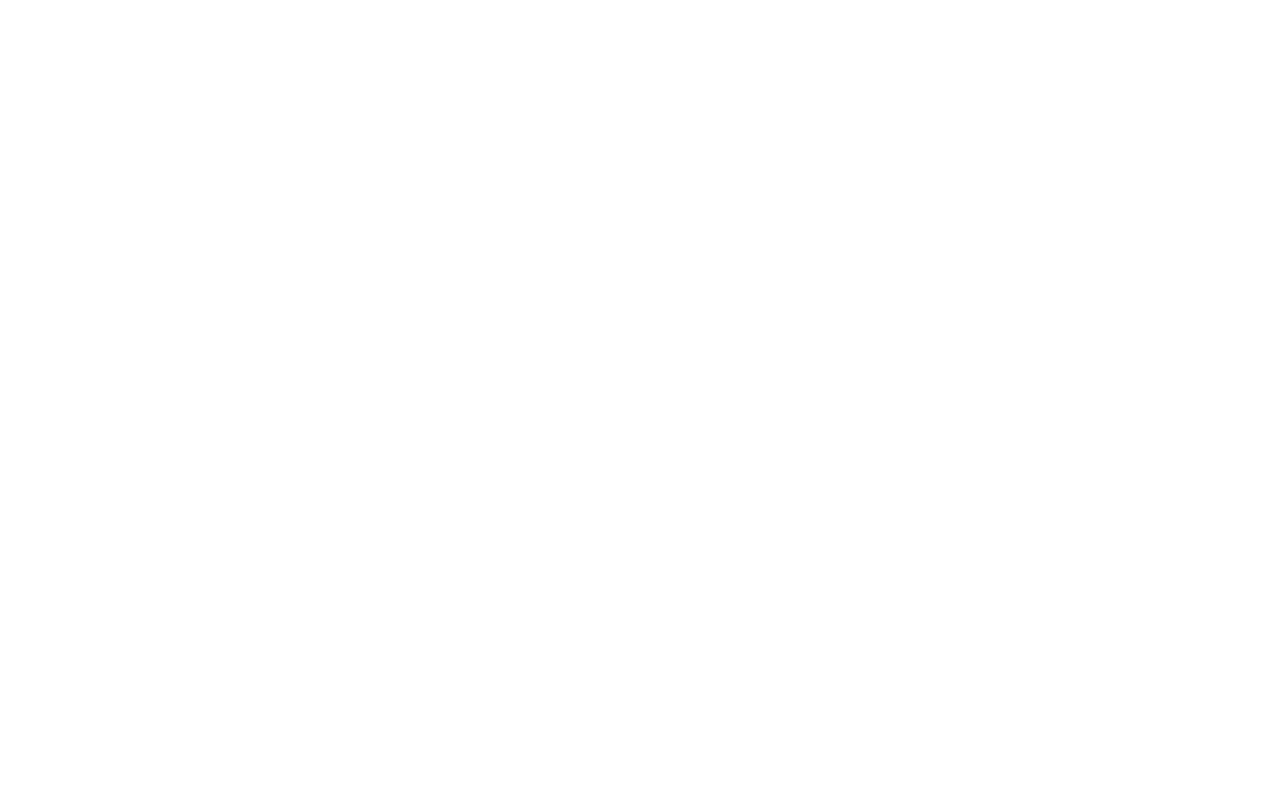
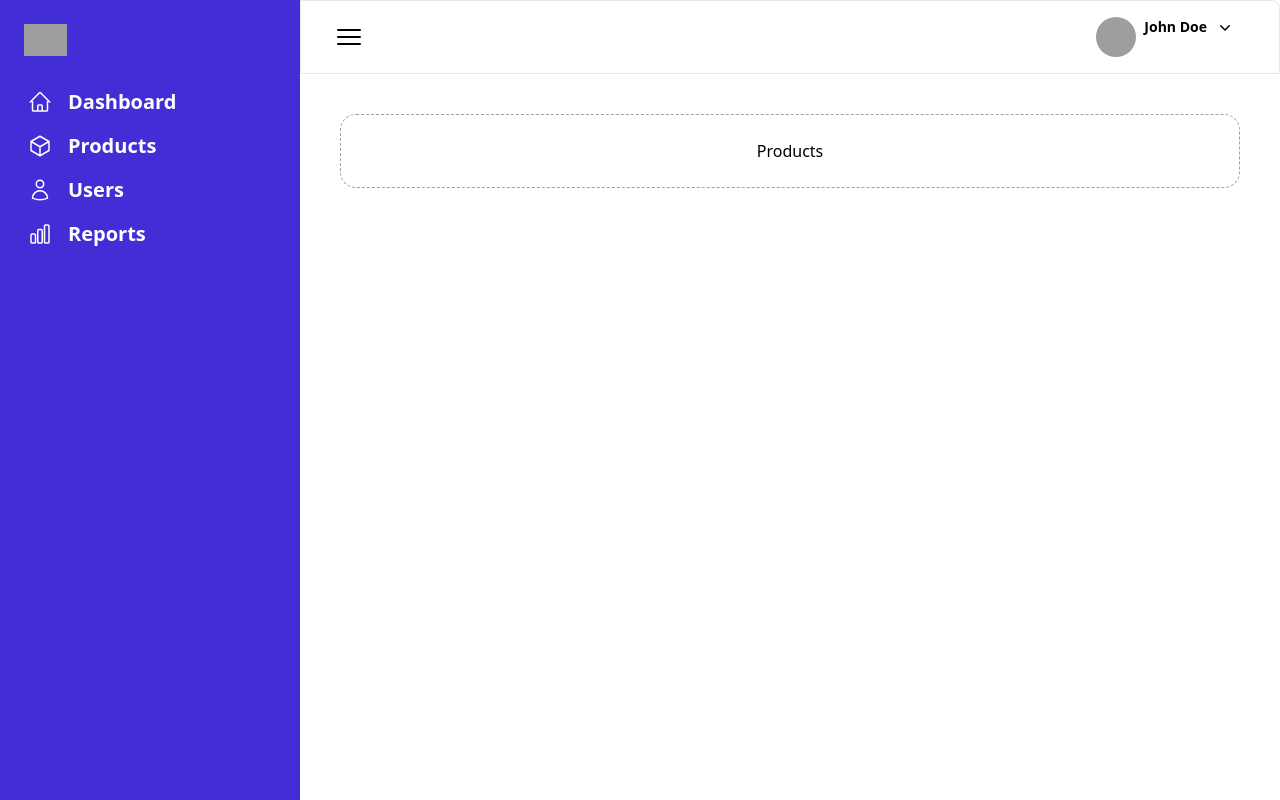
Before and after one commit to ArashVpr/laravel_vue_ecomm, a Vue app in the folder vuejs_admin/: page /app/products in a window 1280 px wide. Before the commit this address had no page. Built offline with nearby package versions, Linux system fonts and the light colour scheme; grey boxes are pictures that could not be loaded.

Commit message:
toggle sidebar, finishing AppLayout

```diff
--- a/vuejs_admin/src/components/AppLayout.vue
+++ b/vuejs_admin/src/components/AppLayout.vue
@@ -1,12 +1,12 @@
 <template>
     <div class="min-h-full flex">
-        <div class="w-75 bg-indigo-700">
-            <Sidebar />
-        </div>
+        <Sidebar :class="{ 'hidden': !sidebarOpen }" />
         <div class="flex-1 flex flex-col">
-            <Navbar />
+            <Navbar @toggle-sidebar="toggleSidebar" />
             <div class="p-10">
-                <main class="text-center border border-gray-400 border-dashed p-6 rounded-2xl">Main Content</main>
+                <main class="text-center border border-gray-400 border-dashed p-6 rounded-2xl">
+                    <router-view></router-view>
+                    </main>
             </div>
 
             <!-- <footer class="text-center border">Footer Content</footer> -->
@@ -18,4 +18,13 @@
 <script setup>
 import Sidebar from './Sidebar.vue';
 import Navbar from './Navbar.vue';
+import { ref } from 'vue';
+
+const sidebarOpen = ref(true);
+
+function toggleSidebar() {
+
+    sidebarOpen.value = !sidebarOpen.value;
+}
+
 </script>
--- a/vuejs_admin/src/components/Navbar.vue
+++ b/vuejs_admin/src/components/Navbar.vue
@@ -2,19 +2,12 @@
   <header class="bg-white border border-gray-200 rounded-tr-lg">
     <nav class="mx-auto flex items-center justify-between p-2 lg:px-8" aria-label="Global">
       <div class="flex lg:flex-1">
+        <Bars3Icon class="h-8 w-auto cursor-pointer" @click="emitted('toggle-sidebar')"></Bars3Icon>
         <router-link :to="{ name: 'app.dashboard' }" class="-m-1.5 p-1.5">
           <span class="sr-only">Your Company</span>
-          <img class="h-8 w-auto" src="https://tailwindcss.com/plus-assets/img/logos/mark.svg?color=indigo&shade=600"
-            alt="" />
         </router-link>
       </div>
-      <div class="flex lg:hidden">
-        <button type="button" class="-m-2.5 inline-flex items-center justify-center rounded-md p-2.5 text-gray-700"
-          @click="mobileMenuOpen = true">
-          <span class="sr-only">Open main menu</span>
-          <Bars3Icon class="size-6" aria-hidden="true" />
-        </button>
-      </div>
+
       <!-- <div class="hidden lg:flex lg:flex-1 lg:justify-end">
         <a href="#" class="text-sm/6 font-semibold text-gray-900">Log in <span aria-hidden="true">&rarr;</span></a>
       </div> -->
@@ -27,8 +20,8 @@
 import DropdownMenu from './DropdownMenu.vue'
 import { ref } from 'vue'
 import { Dialog } from '@headlessui/vue'
-import { ArrowPathIcon } from '@heroicons/vue/24/outline'
+import { ArrowPathIcon, Bars3Icon } from '@heroicons/vue/24/outline'
 
+const emitted = defineEmits(['toggle-sidebar'])
 
-const mobileMenuOpen = ref(false)
 </script>
--- a/vuejs_admin/src/components/Sidebar.vue
+++ b/vuejs_admin/src/components/Sidebar.vue
@@ -1,12 +1,12 @@
 <template>
-    <div class="bg-indigo-700 text-white p-4">
+    <div class="min-h-full w-75 transition-all ease-in-out duration-300 bg-indigo-700 text-white p-4">
         <img class="h-8 w-auto mb-6 ml-2 mt-2" src="https://tailwindcss.com/plus-assets/img/logos/mark.svg?color=white"
             alt="" />
         <router-link :to="{ name: 'app.dashboard' }" class="flex items-center py-2 px-3 rounded hover:bg-black/30">
             <HomeIcon class="w-6"></HomeIcon>
             <span class="font-semibold text-xl ml-4">Dashboard</span>
         </router-link>
-        <router-link :to="{ name: 'app.dashboard' }" class="flex items-center py-2 px-3 rounded hover:bg-black/30">
+        <router-link :to="{ name: 'app.products' }" class="flex items-center py-2 px-3 rounded hover:bg-black/30">
             <CubeIcon class="w-6"></CubeIcon>
             <span class="font-semibold text-xl ml-4">Products</span>
         </router-link>
@@ -24,5 +24,3 @@
 <script setup>
 import { HomeIcon, CubeIcon, UserIcon, ChartBarIcon } from '@heroicons/vue/24/outline';
 </script>
-
-<style></style>
--- a/vuejs_admin/src/router/index.js
+++ b/vuejs_admin/src/router/index.js
@@ -1,5 +1,6 @@
 import { createRouter, createWebHistory } from 'vue-router'
 import Dashboard from '../views/Dashboard.vue'
+import Products from '../views/Products.vue'
 import Login from '../views/Login.vue'
 import ResetPassword from '../views/ResetPassword.vue'
 import RequestResetPassword from '../views/RequestResetPassword.vue'
@@ -15,6 +16,11 @@ const routes = [
                 path: 'dashboard',
                 name: 'app.dashboard',
                 component: Dashboard
+            },
+            {
+                path: 'products',
+                name: 'app.products',
+                component: Products
             },
 
 
--- a/vuejs_admin/src/views/Dashboard.vue
+++ b/vuejs_admin/src/views/Products.vue
@@ -1,5 +1,5 @@
 <template>
-  <h1>dashboard</h1>
+  <h1>Products</h1>
 </template>
 
 <script>
```
